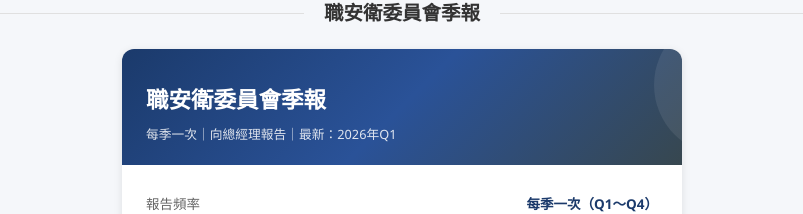
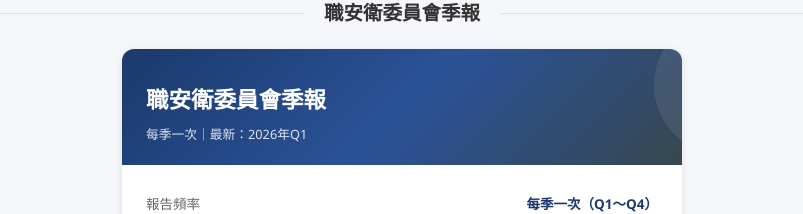
Before and after one commit to SeiU777/df-ehs, a plain HTML site: page docs/index.html in a window 1280 px wide. Shown: the part 1820-2034 px from the top of the page, without its empty margins (238-1041 px from the left). Drawn offline with Linux system fonts and the light colour scheme.

Commit message:
fix: 移除小卡向總經理報告文字

```diff
--- a/docs/index.html
+++ b/docs/index.html
@@ -825,7 +825,7 @@
         <div class="report-card" style="width: 100%; max-width: 560px; margin: 0 auto;">
           <div class="card-top" style="background: linear-gradient(135deg, #1B3A6B, #2a5298, #37474f);">
             <h2>職安衛委員會季報</h2>
-            <div class="period">每季一次｜向總經理報告｜最新：2026年Q1</div>
+            <div class="period">每季一次｜最新：2026年Q1</div>
           </div>
           <div class="card-body">
             <div class="card-stat">
```
